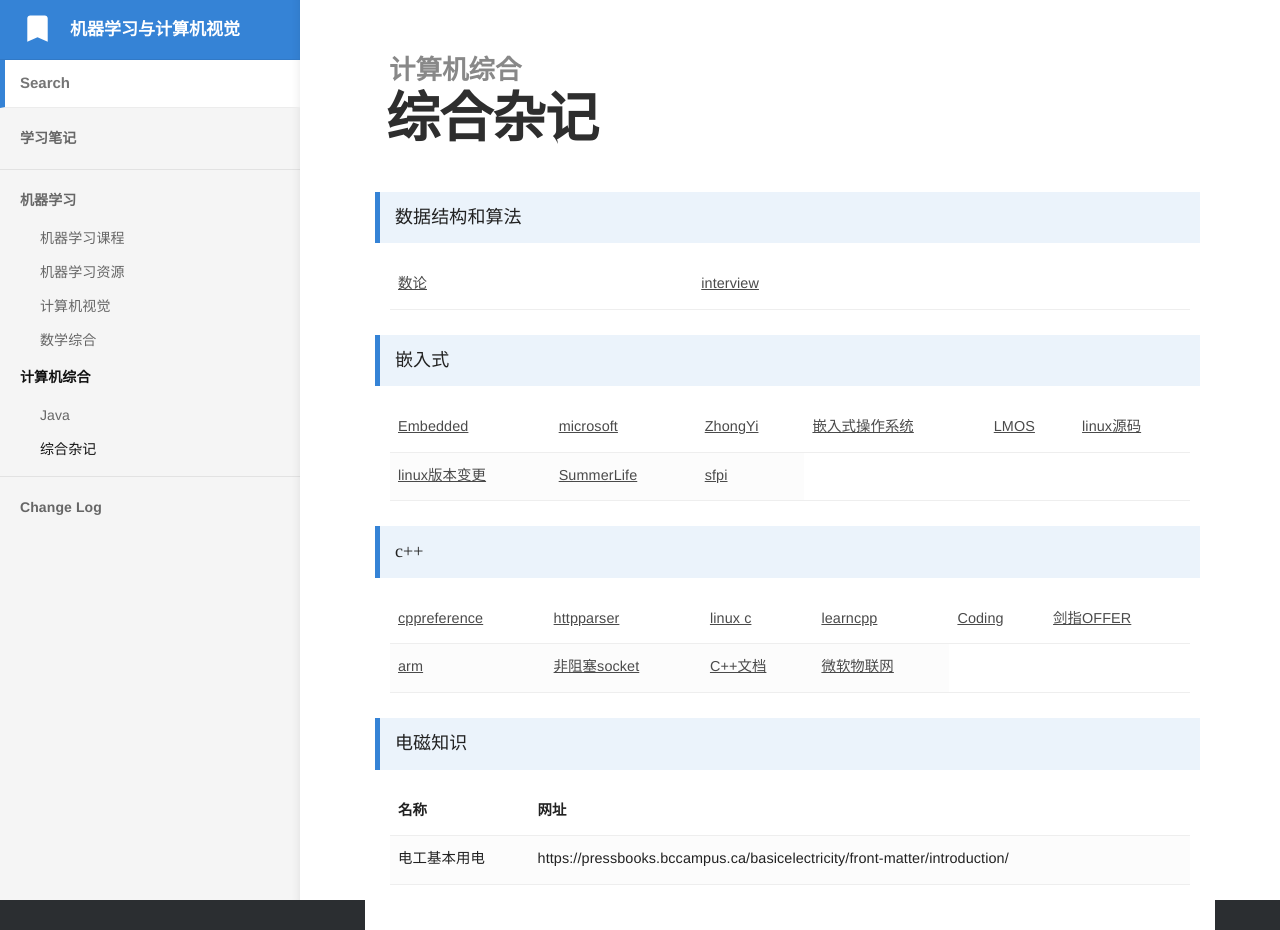
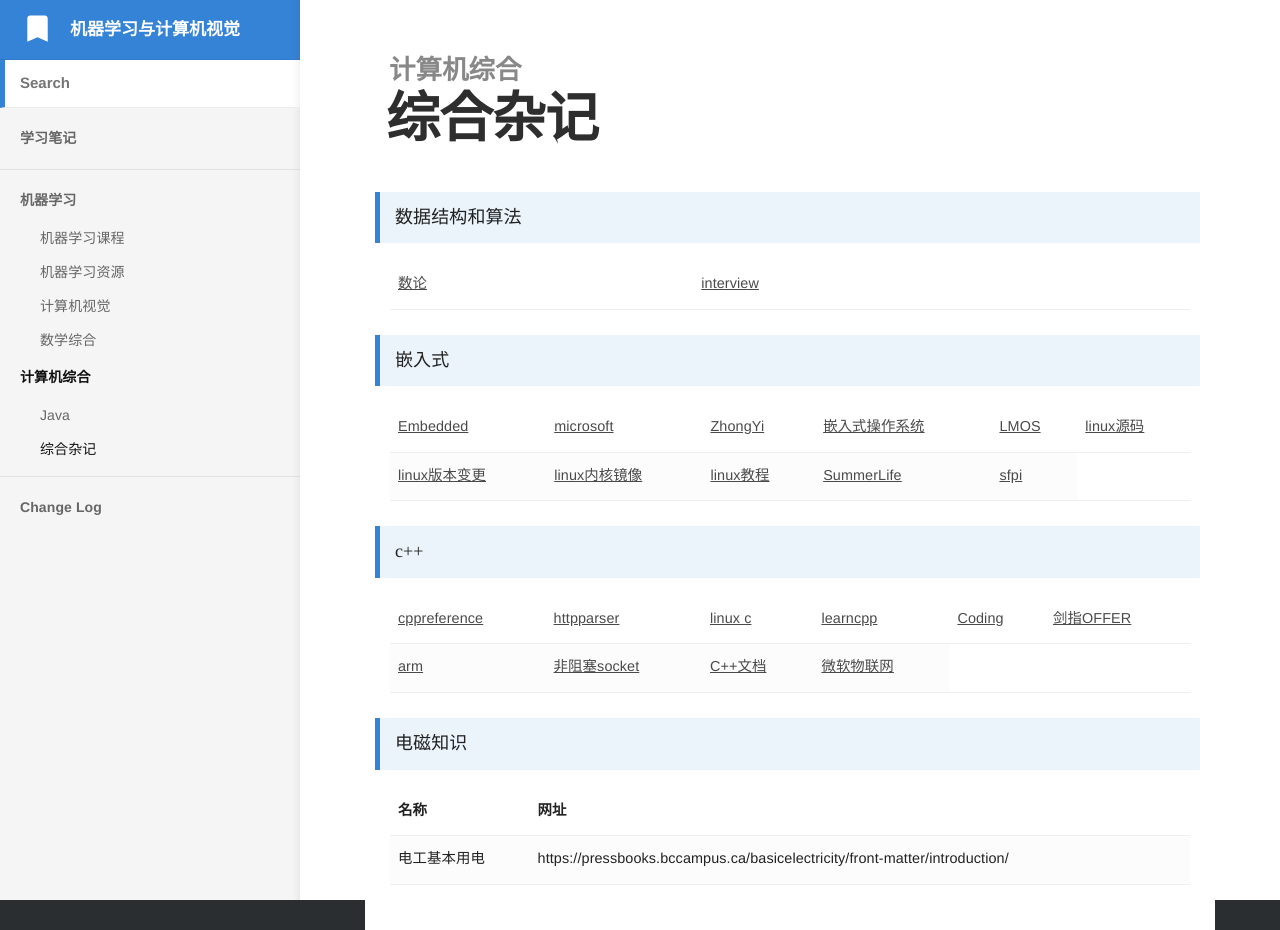
Before and after one commit to bashendixie/Machine_Learning_Notes, a Jekyll site: the page built from _docs/5、计算机综合/综合杂记.md, in a window 1280 px wide. Built offline with Jekyll 4.4.1, drawn with Linux system fonts in a browser that asks for light colours; some web fonts are replaced.

Commit message:
no message

```diff
--- a/_docs/5、计算机综合/综合杂记.md
+++ b/_docs/5、计算机综合/综合杂记.md
@@ -45,6 +45,12 @@ order: 1
 		<tr>
 			<td>
 				<a href="https://kernelnewbies.org/LinuxVersions" target="_blank">linux版本变更</a>
+			</td>
+			<td>
+				<a href="https://mirror.bjtu.edu.cn/kernel/linux/kernel/" target="_blank">linux内核镜像</a>
+			</td>
+			<td>
+				<a href="https://linux-kernel-labs.github.io/refs/heads/master/lectures/intro.html#overview-of-the-linux-kernel" target="_blank">linux教程</a>
 			</td>
 			<td>
 				<a href="https://github.com/SummerLife/EmbeddedSystem" target="_blank">SummerLife</a>
```
